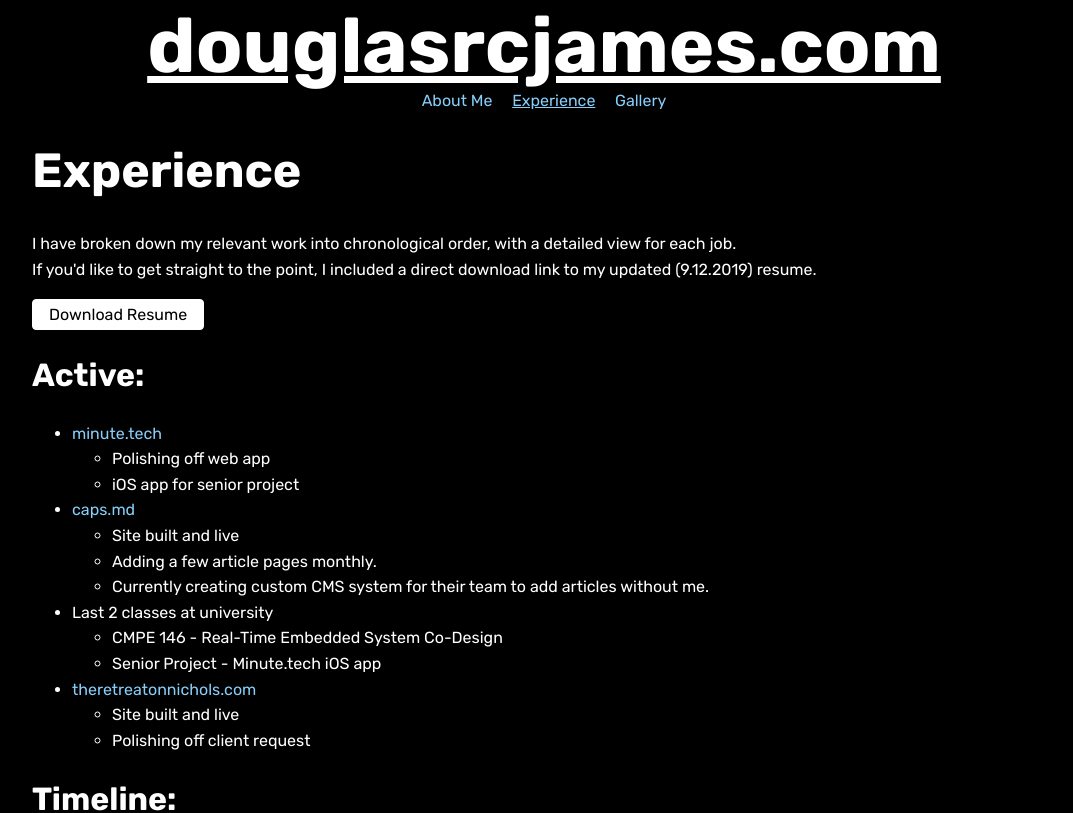
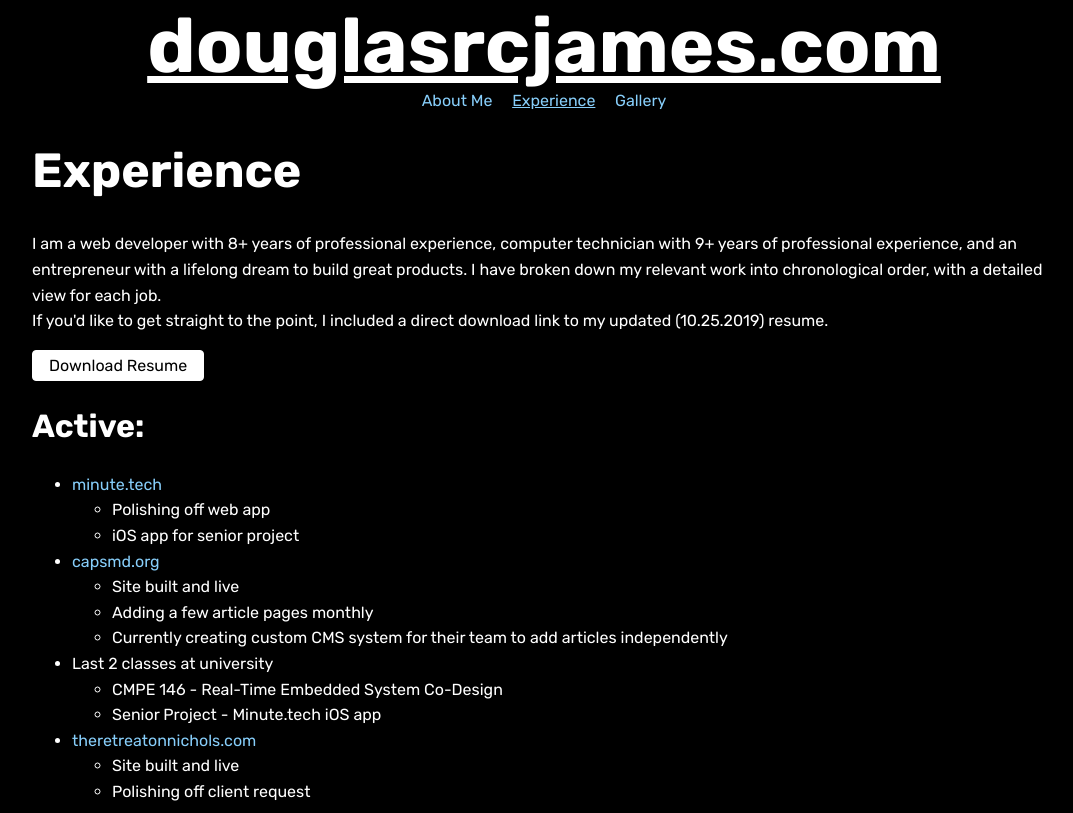
Before and after one commit to douglasrcjames/v1-douglasrcjames-com, a React (Create React App) app: page /experience in a window 1280 px wide. Shown: the top 813 px of the page, without its empty margins (96-1169 px from the left). Built offline with nearby package versions, Linux system fonts and the light colour scheme.

Commit message:
Updated resume and some wording

```diff
--- a/src/components/Experience.js
+++ b/src/components/Experience.js
@@ -1,7 +1,6 @@
 import React, { Component } from 'react'
 import { Grid, Row, Col } from 'react-flexbox-grid';
 import MediaQuery from "react-responsive";
-
 import PhotoGallery from './Utilities'
 
 export default class MinuteTech extends Component {
--- a/src/components/pages/experience/CAPS.js
+++ b/src/components/pages/experience/CAPS.js
@@ -31,7 +31,7 @@
         <p className="indent">
             CAPS (Council for Advocacy and Policy Solutions) is a non-profit political publication group with the goal to educate constituents in
             Montgomery County, Maryland about legislation that effects them. The group came to me in May, 2019 during my finals week for school because their previous web developer had dropped
-            the ball building a site with Webflow.com. They were launching their CAPS program in a few weeks and were in a mad rush to get the site up and operational.
+            the ball building a site with Webflow.com. <a href="https://capswebsite.webflow.io/" target="_blank" rel="noopener noreferrer">(See previous webflow site here.)</a> They were launching their CAPS program in a few weeks and were in a mad rush to get the site up and operational.
             I agreed, excited to use my new React and Firebase skills and was able to crank out a website for them in a week. (and still pass 4 of my engineering classes!)
             There was one hiccup the night before they were launching, I was making a few final (vital) touches to the site, and suddenly my computer crashed. I spent hours
             troubleshooting to get back hours of un-pushed changes, but unfortunately, my hard drive was bust.
--- a/src/components/pages/experience/SJSU.js
+++ b/src/components/pages/experience/SJSU.js
@@ -29,7 +29,7 @@
     return (
     <>
         <p className="indent">
-            Earning Computer Engineering major with Business and Math minors in the heart of Silicon Valley. Proud member of the Pi Kappa Alpha fraternity.
+            Earning Computer Engineering major with Business and Math minors in the heart of Silicon Valley. Member of Computer &amp; Software Engineering Society. Member of the Pi Kappa Alpha fraternity.
         </p>
 
 
--- a/src/components/pages/experience/index.js
+++ b/src/components/pages/experience/index.js
@@ -1,7 +1,7 @@
 import React, { Component } from 'react'
 import { Timeline, Event } from "../../Utilities";
 import {Link} from 'react-router-dom'
-import resume from '../../../assets/pdf/Doug-Resume-9.12.2019.pdf'
+import resume from '../../../assets/pdf/Doug-Resume-10.25.2019.pdf'
 
 export default class Experience extends Component {
     render() {
@@ -9,9 +9,11 @@
             <div>
                 <h1>Experience</h1>
                 <p>
+                    I am a web developer with 8+ years of professional experience, computer technician with 9+ years of professional experience,
+                    and an entrepreneur with a lifelong dream to build great products.
                     I have broken down my relevant work into chronological order, with a detailed view for each job.
                     <br/>
-                    If you'd like to get straight to the point, I included a direct download link to my updated (9.12.2019) resume.
+                    If you'd like to get straight to the point, I included a direct download link to my updated (10.25.2019) resume.
                 </p>
                 <a href={resume} download><button className="s-btn">Download Resume</button></a>
                 <h2>Active:</h2>
@@ -21,11 +23,11 @@
                         <li>Polishing off web app</li>
                         <li>iOS app for senior project</li>
                     </ul>
-                    <li><Link to="/experience/caps.md">caps.md</Link></li>
+                    <li><Link to="/experience/capsmd.org">capsmd.org</Link></li>
                     <ul>
                         <li>Site built and live</li>
-                        <li>Adding a few article pages monthly.</li>
-                        <li>Currently creating custom CMS system for their team to add articles without me.</li>
+                        <li>Adding a few article pages monthly</li>
+                        <li>Currently creating custom CMS system for their team to add articles independently</li>
                     </ul>
                     <li>Last 2 classes at university</li>
                     <ul>
```
Also changed, not shown: 2 other files (tests, documents, lock files or other folders).
